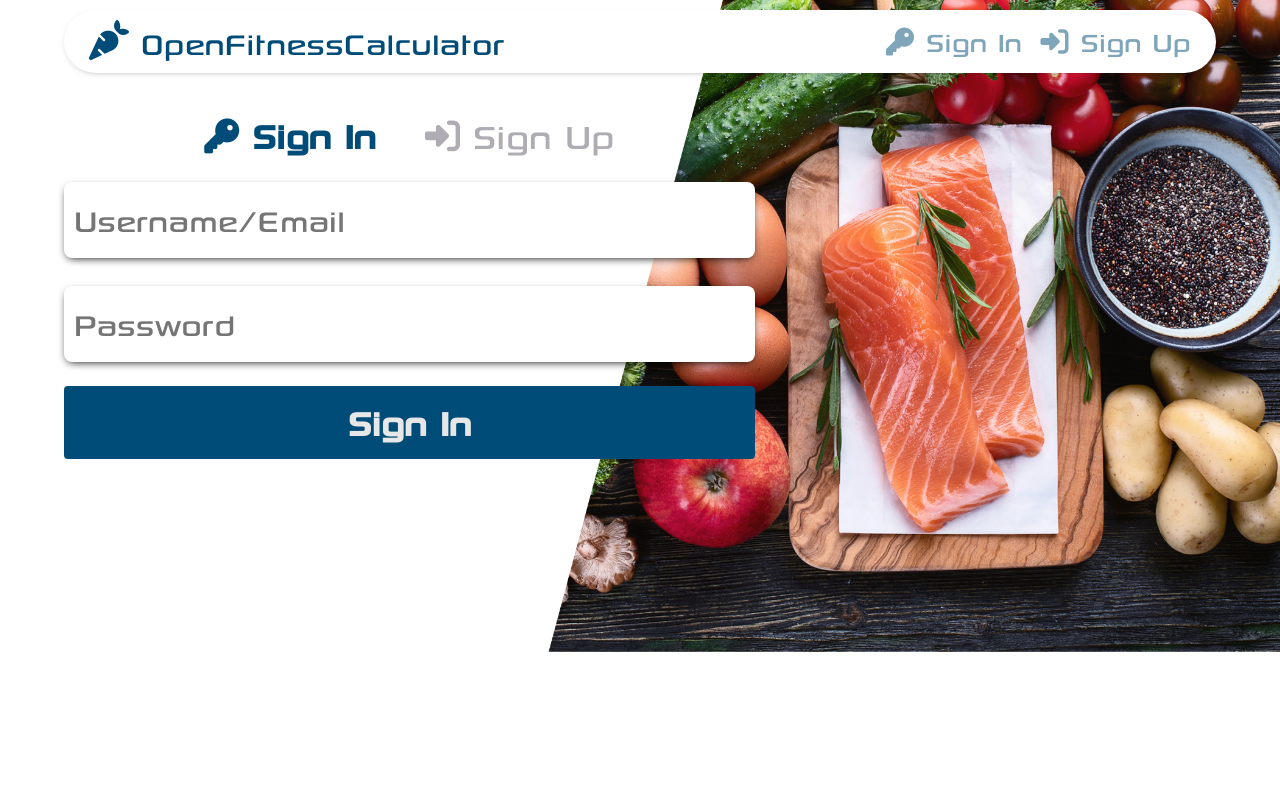
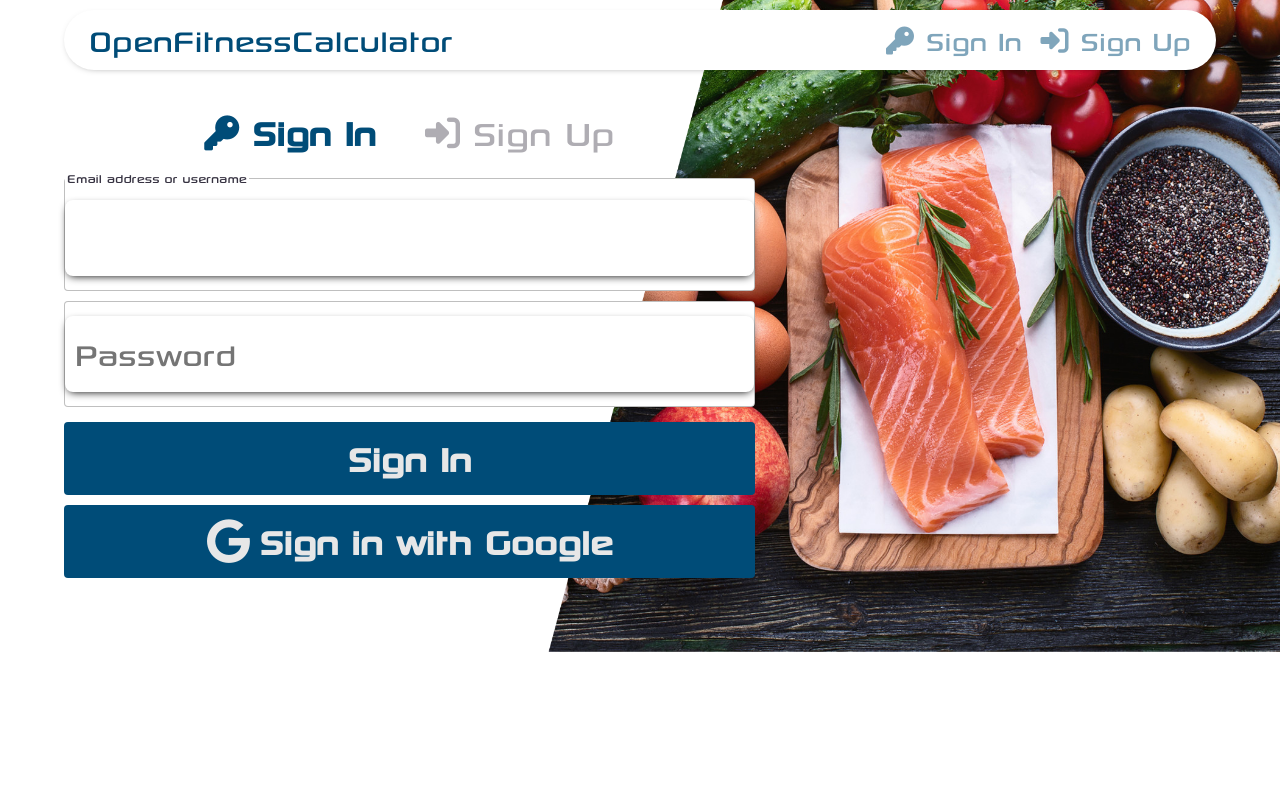
Before and after one commit to 4um3n/open_fitness_calculator, a Django app: page /user/auth/sign-in/ in a window 1280 px wide. Run offline with Django 4.2, Linux system fonts and the light colour scheme; parts of the project's set-up code (start-up, migrations or seed data) failed here and were passed over; some libraries are stand-ins or nearby versions.

Commit message:
modified:   open_fitness_calculator/fitness_calculator_auth/auth.py 	modified:   open_fitness_calculator/fitness_calculator_auth/forms.py 	modified:   open_fitness_calculator/fitness_calculator_auth/tests/views/tests_UserDeleteView.py 	modified:   open_fitness_calculator/fitness_calculator_auth/urls.py 	modified:   open_fitness_calculator/fitness_calculator_auth/views.py 	modified:   open_fitness_calculator/settings.py 	modified:   open_fitness_calculator/urls.py 	modified:   requirements.txt 	modified:   static/fitness_calculator_auth/css/auth_styles.css 	new file:   static/fitness_calculator_auth/js/auth.js 	modified:   templates/core/base_auth.html 	modified:   templates/core/navigation_auth.html 	modified:   templates/fitness_calculator_auth/sign_in.html 	modified:   templates/fitness_calculator_auth/sign_up.html

```diff
--- a/open_fitness_calculator/fitness_calculator_auth/forms.py
+++ b/open_fitness_calculator/fitness_calculator_auth/forms.py
@@ -31,6 +31,32 @@ class SignUpForm(UserCreationForm, FormFieldsController):
             validate_password_contain_lowercase_letter,
         ],
     }
+    widgets_attrs = {
+        "username": {
+            "onfocus":
+                "googleLikePlaceholderHandler('', 'id_username', 'id_username_legend')",
+            "onblur":
+                "googleLikePlaceholderHandler('Username', 'id_username', 'id_username_legend')",
+        },
+        "email": {
+            "onfocus":
+                "googleLikePlaceholderHandler('', 'id_email', 'id_email_legend')",
+            "onblur":
+                "googleLikePlaceholderHandler('Email', 'id_email', 'id_email_legend')",
+        },
+        "password1": {
+            "onfocus":
+                "googleLikePlaceholderHandler('', 'id_password1', 'id_password1_legend')",
+            "onblur":
+                "googleLikePlaceholderHandler('Password', 'id_password1', 'id_password1_legend')",
+        },
+        "password2": {
+            "onfocus":
+                "googleLikePlaceholderHandler('', 'id_password2', 'id_password2_legend')",
+            "onblur":
+                "googleLikePlaceholderHandler('Confirm Password', 'id_password2', 'id_password2_legend')",
+        },
+    }
 
     class Meta:
         model = FitnessCalculatorUser
@@ -45,8 +71,22 @@ class SignInForm(AuthenticationForm, FormFieldsController):
     authenticated_user = None
     class_name = "form-control auth"
     placeholders = {
-        "username": "Username/Email",
+        "username": "Email address or username",
         "password": "Password",
+    }
+    widgets_attrs = {
+        "username": {
+            "onfocus":
+                "googleLikePlaceholderHandler('', 'id_username', 'id_username_legend')",
+            "onblur":
+                "googleLikePlaceholderHandler('Email address or username', 'id_username', 'id_username_legend')",
+        },
+        "password": {
+            "onfocus":
+                "googleLikePlaceholderHandler('', 'id_password', 'id_password_legend')",
+            "onblur":
+                "googleLikePlaceholderHandler('Password', 'id_password', 'id_password_legend')",
+        },
     }
 
     def __init__(self, *args, **kwargs):
--- a/open_fitness_calculator/fitness_calculator_auth/urls.py
+++ b/open_fitness_calculator/fitness_calculator_auth/urls.py
@@ -1,11 +1,12 @@
 from django.urls import path
-from open_fitness_calculator.fitness_calculator_auth.views import SignUpView, SignInView, SignOutView, \
+from django.contrib.auth.views import LogoutView
+from open_fitness_calculator.fitness_calculator_auth.views import SignUpView, SignInView, \
     UserCredentialsUpdateView, UserDeleteView, UserPasswordUpdateView, RequirePasswordView
 
 urlpatterns = [
     path('sign-up/', SignUpView.as_view(), name="sign up"),
     path('sign-in/', SignInView.as_view(), name="sign in"),
-    path('sign-out/', SignOutView.as_view(), name="sign out"),
+    path('sign-out/', LogoutView.as_view(), name="sign out"),
     path(
         'password-required/',
         RequirePasswordView.as_view(),
--- a/open_fitness_calculator/fitness_calculator_auth/views.py
+++ b/open_fitness_calculator/fitness_calculator_auth/views.py
@@ -1,4 +1,5 @@
 import requests
+from django.contrib.auth.hashers import is_password_usable
 from django.urls import reverse_lazy
 from django.utils.decorators import method_decorator
 from django.shortcuts import redirect, get_object_or_404
@@ -22,7 +23,11 @@ class SignUpView(CreateView):
 
     def form_valid(self, form):
         user = form.save()
-        login(self.request, user)
+        login(
+            self.request,
+            user,
+            backend="open_fitness_calculator.fitness_calculator_auth.auth.EmailOrUsernameModelBackend"
+        )
         return redirect(self.success_url)
 
 
@@ -38,14 +43,6 @@ class SignInView(FormView):
         return super(SignInView, self).form_valid(form)
 
 
-class SignOutView(RedirectView):
-    url = reverse_lazy("sign in")
-
-    def get(self, request, *args, **kwargs):
-        logout(self.request)
-        return super(SignOutView, self).get(request, *args, **kwargs)
-
-
 @method_decorator(login_required, name="dispatch")
 class RequirePasswordView(FormView):
     form_class = RequirePasswordForm
@@ -54,6 +51,11 @@ class RequirePasswordView(FormView):
         "GET": lambda url: requests.get(url),
         "POST": lambda url: requests.post(url),
     }
+
+    def get(self, request, *args, **kwargs):
+        if not is_password_usable(request.user.password):
+            return self.form_valid(None)
+        return super(RequirePasswordView, self).get(request, *args, **kwargs)
 
     def get_form_kwargs(self):
         kwargs = super(RequirePasswordView, self).get_form_kwargs()
--- a/open_fitness_calculator/urls.py
+++ b/open_fitness_calculator/urls.py
@@ -21,6 +21,7 @@ from open_fitness_calculator.settings import MEDIA_URL, MEDIA_ROOT
 
 urlpatterns = [
                   path('admin/', admin.site.urls),
+                  path('accounts/', include('allauth.urls')),
                   path('api/auth/', include('djoser.urls.authtoken')),
                   path('user/auth/', include("open_fitness_calculator.fitness_calculator_auth.urls")),
                   path('', include("open_fitness_calculator.core.urls")),
--- a/requirements.txt
+++ b/requirements.txt
@@ -11,6 +11,7 @@ cycler==0.11.0
 defusedxml==0.7.1
 dj3-cloudinary-storage==0.0.6
 Django==4.0
+django-allauth==0.50.0
 django-environ==0.8.1
 django-templated-mail==1.1.1
 djangorestframework==3.13.1
--- a/static/fitness_calculator_auth/css/auth_styles.css
+++ b/static/fitness_calculator_auth/css/auth_styles.css
@@ -1,7 +1,7 @@
 @media only screen and (min-device-width: 300px) and (max-device-width: 700px) {
     .heading-register,
     .heading-login {
-        font-size: 50px !important;
+        font-size: 40px !important;
     }
 
     .heading-register i,
@@ -14,7 +14,7 @@
     }
 
     .form-control.auth {
-        font-size: 45px !important;
+        font-size: 40px !important;
         margin: 14px 0 !important;
         padding: 18px 0 18px 10px !important;
         border-radius: 8px !important;
@@ -22,7 +22,7 @@
     }
 
     .btn.auth {
-        font-size: 45px !important;
+        font-size: 40px !important;
         padding: 14px 0 !important;
     }
 }
@@ -86,22 +86,30 @@ body.auth {
     margin: 0;
 }
 
-.form-control.auth {
-    font-family: Sony, sans-serif;
+.form-control-wrapper.auth {
     width: 100%;
     box-sizing: border-box;
     color: rgba(54, 50, 65, 1);
-    border: none;
-    box-shadow: 0 2px 7px -3px rgba(0, 0, 0, 1);
+    border: 1px solid rgba(0, 0, 0, 0.25);
     border-radius: 4px;
     margin: 5px 0;
+    padding: 0;
+    background: rgba(255, 255, 255, 1);
+}
+
+.form-control.auth {
+    box-sizing: border-box;
+    font-family: Sony, sans-serif;
+    margin: 0;
     padding: 8px 0 8px 10px;
     font-size: 21px;
+    border: none;
+    border-radius: 4px;
+    width: 100%;
 }
 
 .form-control.auth:focus {
     outline: 0;
-    box-shadow: 0 3px 7px -3px rgba(0, 0, 0, 1);
 }
 
 .nav-wrapper.auth {
@@ -132,8 +140,19 @@ body.auth {
 
 
 .btn.auth {
+    margin: 10px 0 0 0 !important;
     padding: 5px 0;
     font-size: 21px;
     font-weight: bold;
     width: 100%;
 }
+
+.btn.auth.google {
+    display: flex;
+    flex-wrap: nowrap;
+    justify-content: center;
+}
+
+.btn.auth.google i {
+    margin-right: 10px;
+}
--- /dev/null
+++ b/static/fitness_calculator_auth/js/auth.js
@@ -0,0 +1,12 @@
+function googleLikePlaceholderHandler (placeholder, input_id, legend_id) {
+    let input_field = document.getElementById(input_id)
+    let legend = document.getElementById(legend_id)
+
+    input_field.placeholder = placeholder
+
+    if (window.getComputedStyle(legend).display === "none") {
+        legend.removeAttribute('hidden')
+    } else {
+        legend.hidden = 'hidden'
+    }
+}
--- a/templates/core/base_auth.html
+++ b/templates/core/base_auth.html
@@ -9,6 +9,7 @@
     {% endblock %}
     <link type="text/css" rel="stylesheet" href={% static "core/css/styles.css" %}>
     <script src="https://kit.fontawesome.com/a866a01a60.js" crossorigin="anonymous"></script>
+    <script src="/static/fitness_calculator_auth/js/auth.js"></script>
 </head>
 <body class="auth">
 <heading>
--- a/templates/core/navigation_auth.html
+++ b/templates/core/navigation_auth.html
@@ -1,7 +1,6 @@
 <nav class="nav top-nav primary">
     <div class="logo-wrapper">
         <a href="{% url "home" %}" class="logo">
-            <i class="fa-solid fa-carrot"></i>
             OpenFitnessCalculator
         </a>
     </div>
--- a/templates/fitness_calculator_auth/sign_in.html
+++ b/templates/fitness_calculator_auth/sign_in.html
@@ -1,4 +1,6 @@
 {% extends "core/base_auth.html" %}
+{% load socialaccount %}
+
 {% block title %}
     <title>Sign In</title>
 {% endblock %}
@@ -17,11 +19,27 @@
             </div>
             {% csrf_token %}
 
-            {{ form.username }}
-            {{ form.password }}
-            {{ form.errors }}
+            <fieldset class="form-control-wrapper auth">
+                <legend id="id_username_legend" hidden="hidden" >Email address or username</legend>
+                {{ form.username }}
+            </fieldset>
+            <fieldset class="form-control-wrapper auth">
+                <legend id="id_password_legend" hidden="hidden" >Password</legend>
+                {{ form.password }}
+            </fieldset>
+
+            {% for error in form.errors.values %}
+                {{ error }}
+            {% endfor %}
 
             <input type="submit" class="btn btn-primary auth" value="Sign In">
         </form>
+
+        <form  class="auth-form" action="{% provider_login_url 'google' %}" method="post">
+            {% csrf_token %}
+            <button type="submit" class="btn btn-primary auth google">
+                <i class="fa-brands fa-google"></i> Sign in with Google
+            </button>
+        </form>
     </div>
 {% endblock %}
```
Also changed, not shown: open_fitness_calculator/fitness_calculator_auth/tests/views/tests_UserDeleteView.py (+10 -2 lines), open_fitness_calculator/settings.py (+23 -0 lines), templates/fitness_calculator_auth/sign_up.html (+23 -5 lines), open_fitness_calculator/fitness_calculator_auth/auth.py (line endings or trailing spaces).
